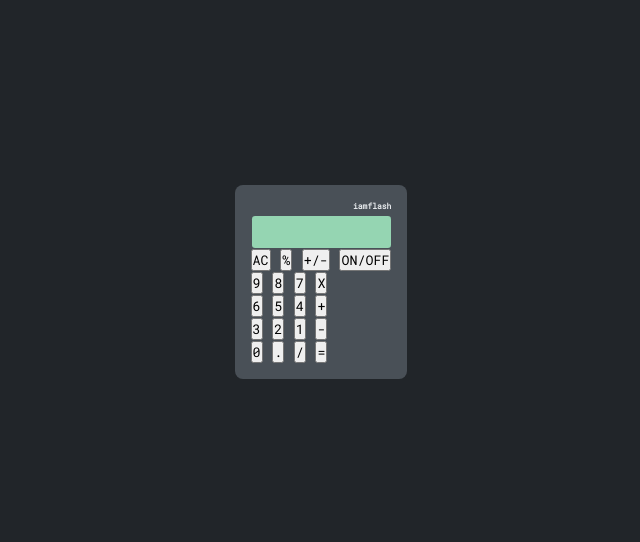
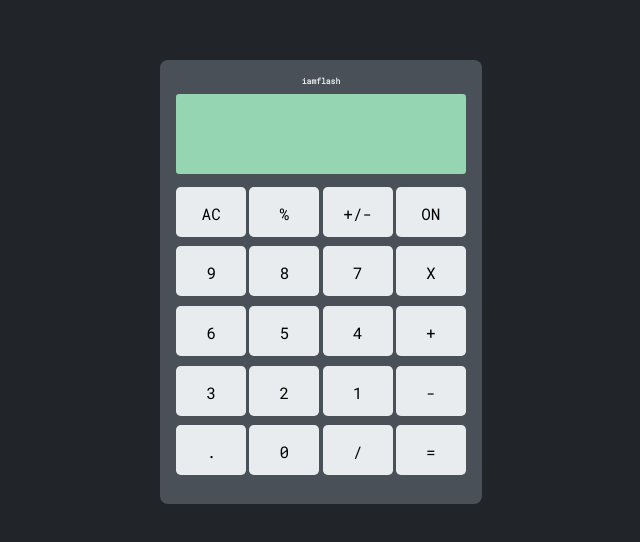
Before and after one commit to kshetritej/kalkulator, a plain HTML site: page index.html in a window 1280 px wide. Shown: the part 118-660 px from the top of the page, without its empty margins (319-959 px from the left). Drawn offline with Linux system fonts and the light colour scheme.

Commit message:
style buttons

```diff
--- a/index.html
+++ b/index.html
@@ -6,7 +6,7 @@
     <meta name="viewport" content="width=device-width, initial-scale=1.0" />
     <title>Calculator</title>
     <link rel="stylesheet" href="style.css" />
-    <!-- <script src="script.js" defer></script> -->
+    <script src="script.js" defer></script>
   </head>
   <body>
     <div class="container">
@@ -17,39 +17,39 @@
         </section>
         <section class="calc-btn-container">
           <div class="btns">
-            <section class="first-row-btns">
-              <button class="clear-btn">AC</button>
-              <button class="percentage-btn">%</button>
-              <button class="plus-minus-btn">+/-</button>
-              <button class="dummy-power-btn">ON/OFF</button>
+            <section class="first row-btns btn-div">
+              <div class="clear-btn">AC</div>
+              <div class="percentage-btn">%</div>
+              <div class="plus-minus-btn">+/-</div>
+              <div class="dummy-power-btn">ON</div>
             </section>
 
-            <section class="second-row-btns">
-              <button class="num-9">9</button>
-              <button class="num-8">8</button>
-              <button class="num-7">7</button>
-              <button class="multiply-btn">X</button>
+            <section class="second row-btns btn-div">
+              <div class="num-9">9</div>
+              <div class="num-8">8</div>
+              <div class="num-7">7</div>
+              <div class="multiply-btn">X</div>
             </section>
 
-            <section class="third-row-btns">
-              <button class="num-6">6</button>
-              <button class="num-5">5</button>
-              <button class="num-4">4</button>
-              <button class="plus-btn">+</button>
+            <section class="third row-btns btn-div">
+              <div class="num-6">6</div>
+              <div class="num-5">5</div>
+              <div class="num-4">4</div>
+              <div class="plus-btn">+</div>
             </section>
 
-            <section class="fourth-row-btns">
-              <button class="num-3">3</button>
-              <button class="num-2">2</button>
-              <button class="num-1">1</button>
-              <button class="sub-btn">-</button>
+            <section class="fourth row-btns btn-div">
+              <div class="num-3">3</div>
+              <div class="num-2">2</div>
+              <div class="num-1">1</div>
+              <div class="sub-btn">-</div>
             </section>
 
-            <section class="fifth-row-btns">
-              <button class="num-0">0</button>
-              <button class="decimal">.</button>
-              <button class="divide-btn">/</button>
-              <button class="equal-btn">=</button>
+            <section class="fifth row-btns btn-div">
+              <div class="decimal">.</div>
+              <div class="num-0">0</div>
+              <div class="divide-btn">/</div>
+              <div class="equal-btn">=</div>
             </section>
           </div>
         </section>
--- a/style.css
+++ b/style.css
@@ -33,17 +33,38 @@
 .calc-screen-container{
   display: flex;
   flex-direction: column;
-  align-items: end;
+  align-items: center;
 }
 .calc-brand{
   font-size: 0.5rem;
   color: var(--color-white);
-  padding: 0 0 0.3rem;
+  padding: 0 0 0.5rem;
 }
 .calc-screen{
-  height: 20%;
-  width: 99%;
+  height: 80px;
+  width: 100%;
   padding: 1rem;
   border-radius: 0.2em;
   background-color: var(--color-lemon);
 }
+
+.row-btns{
+  display: flex;
+  gap: 0.2rem;
+  padding: 0.3rem 0;
+}
+.btn-div > div{
+  background-color: var(--color-white);
+  padding: 1rem;
+  height: 50px;
+  width: 70px;
+  text-align: center;
+  justify-content: space-between;
+  border-radius: 0.3em;
+}
+.btn-div > div:hover{
+  box-shadow: rgba(50, 50, 93, 0.25) 0px 30px 60px -12px inset, rgba(0, 0, 0, 0.3) 0px 18px 36px -18px inset;
+}
+.calc-btn-container{
+  margin: 0.5rem 0;
+}
```
